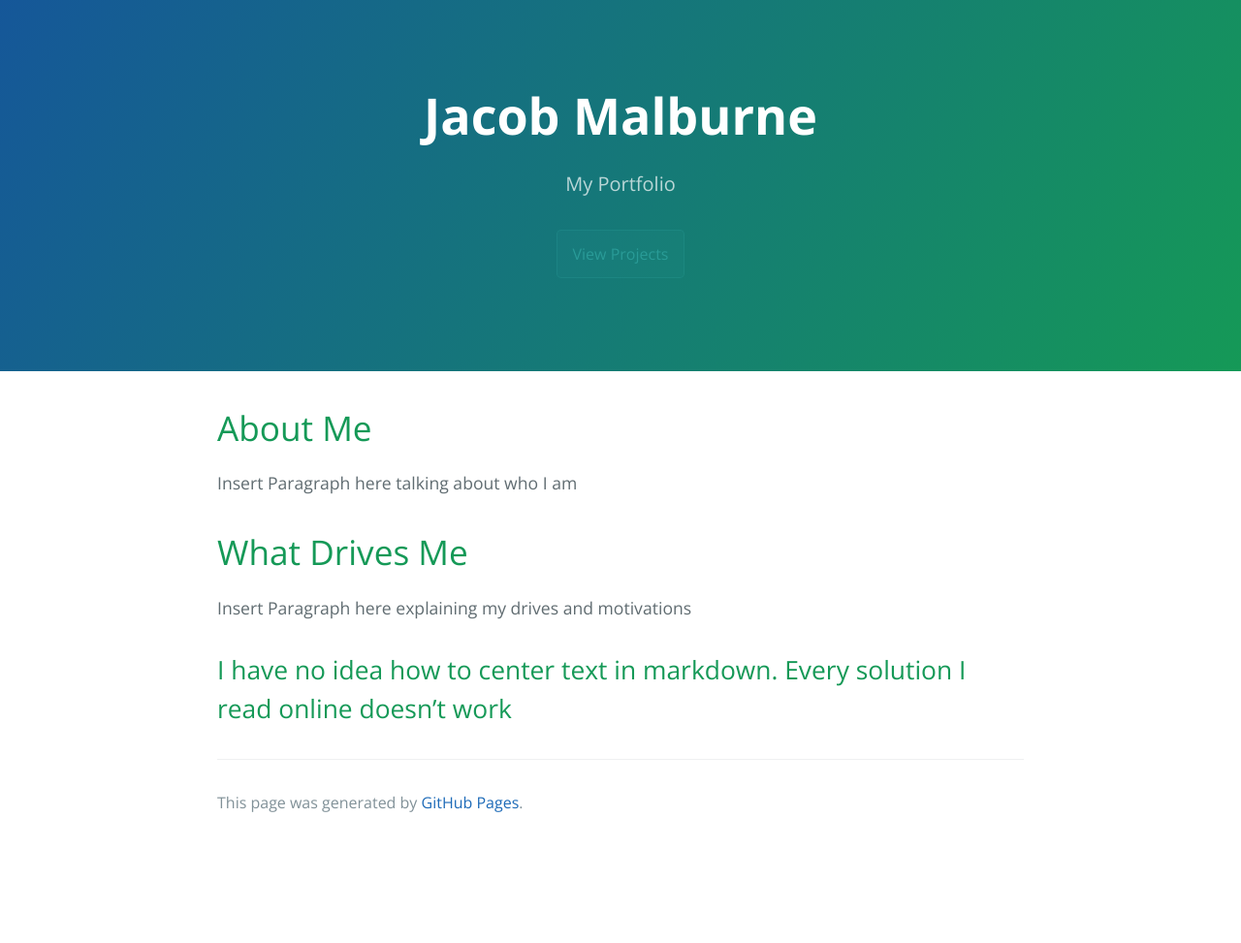
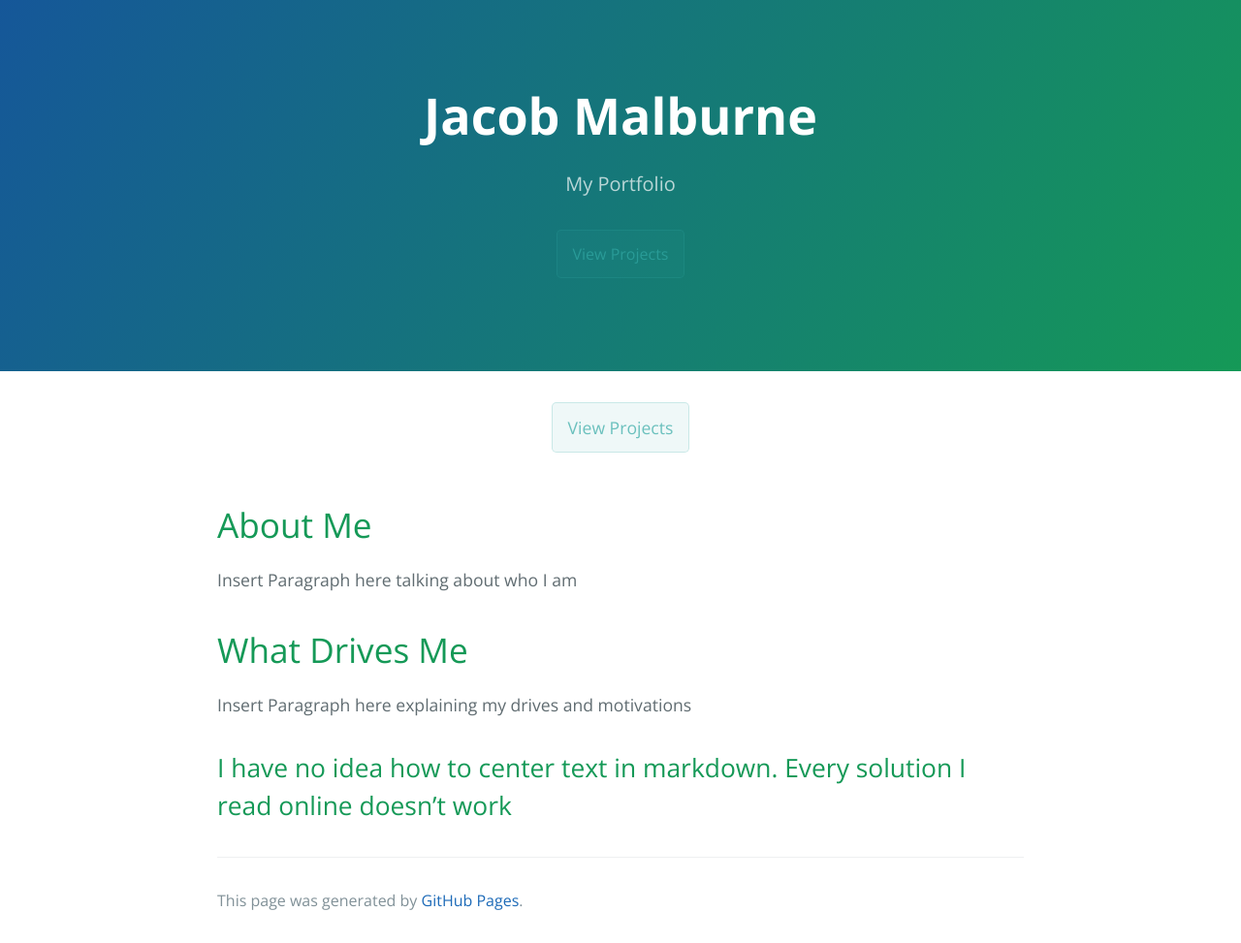
Before and after one commit to JakeMal-AGGP/JakeMal-AGGP.github.io, a Jekyll site: the page built from index.md, in a window 1280 px wide. Shown: the whole page at 97% size. Built offline with Jekyll 4.4.1, drawn with Linux system fonts in a browser that asks for light colours; before the commit the page ends 900 px from its top, so only the background shows below that.

Commit message:
Update index.md

```diff
--- a/index.md
+++ b/index.md
@@ -4,6 +4,11 @@
 description: My Portfolio
 ---
 
+<p align="center">
+
+<a href="../another-page.html" class="btn large">View Projects</a>
+
+</p>
 
 # About Me
 
```
